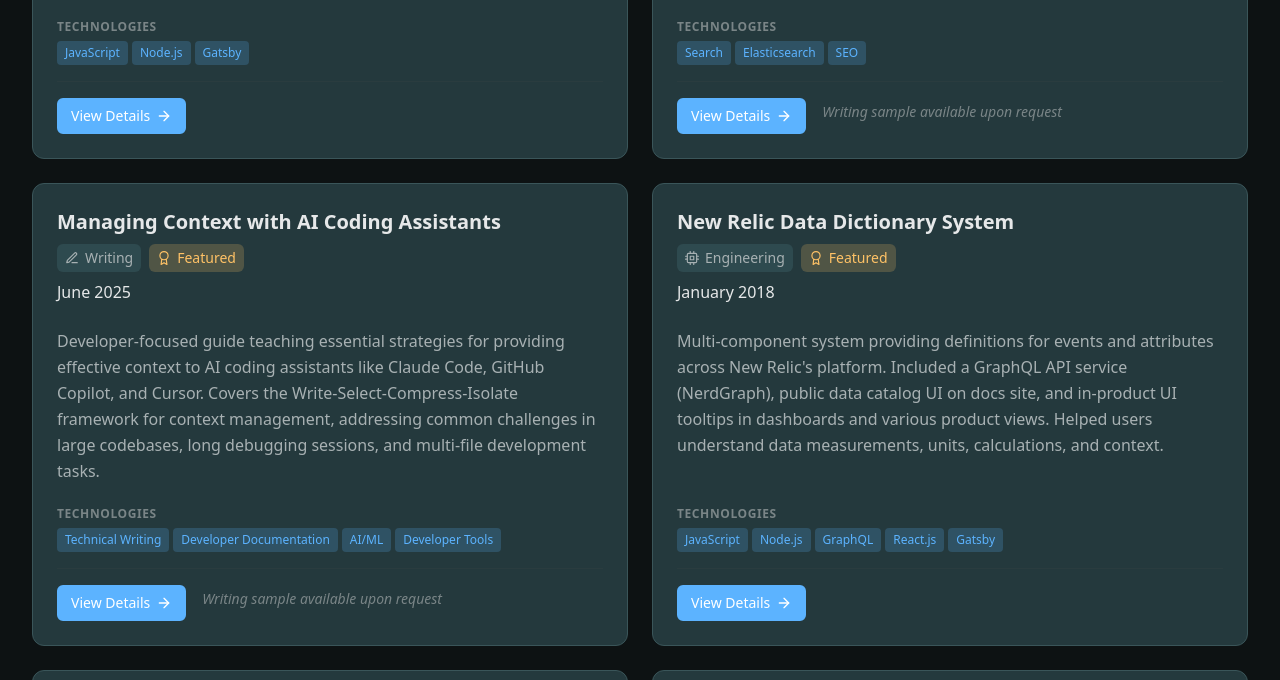
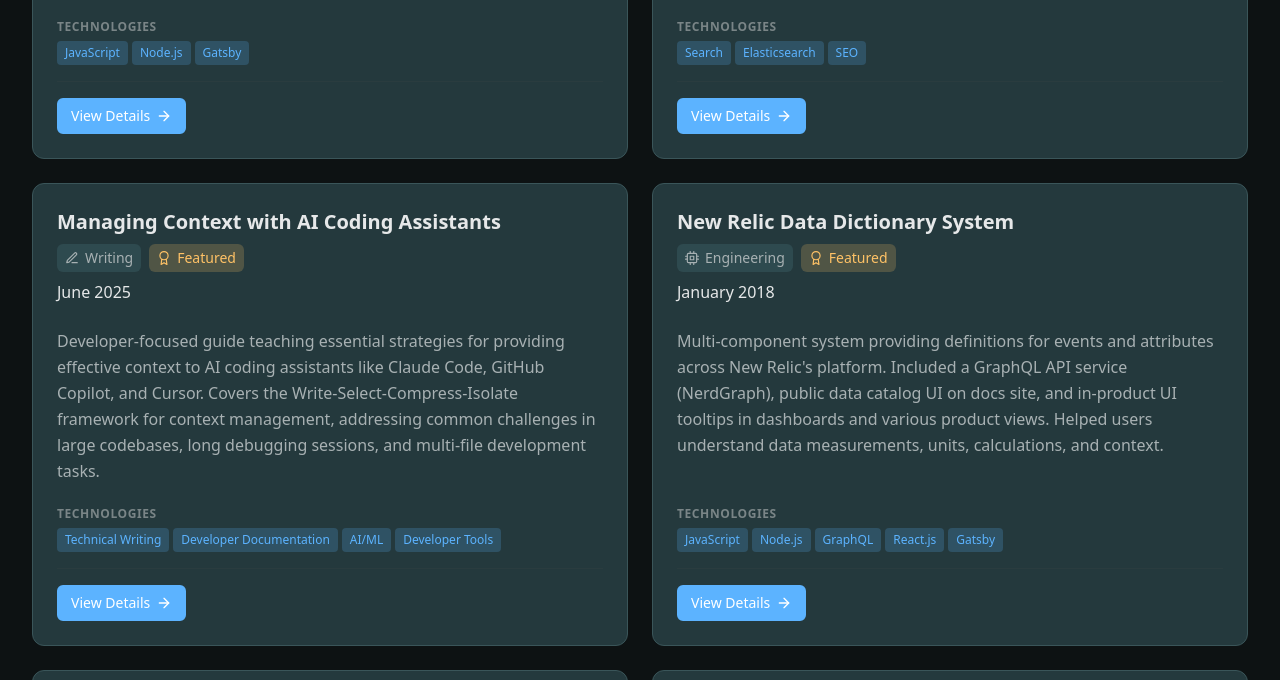
Before and after one commit to roadlittledawn/portfolio-site, an Astro site: page /projects in a window 1280 px wide. Shown: the part 1128-1808 px from the top of the page. Built offline with nearby package versions, Linux system fonts and the light colour scheme; Astro itself is replaced by a stand-in of ours.

Commit message:
Remove writing sample note from project cards
- Remove 'Writing sample available upon request' text from cards
- Keep only View Details button in links section

```diff
--- a/src/components/ProjectCard.astro
+++ b/src/components/ProjectCard.astro
@@ -119,10 +119,5 @@
     >
       View Details
     </Button>
-    {linksByType.writing_sample && (
-      <span class="text-sm text-text-muted italic px-2 py-1">
-        Writing sample available upon request
-      </span>
-    )}
   </div>
 </article>
```
